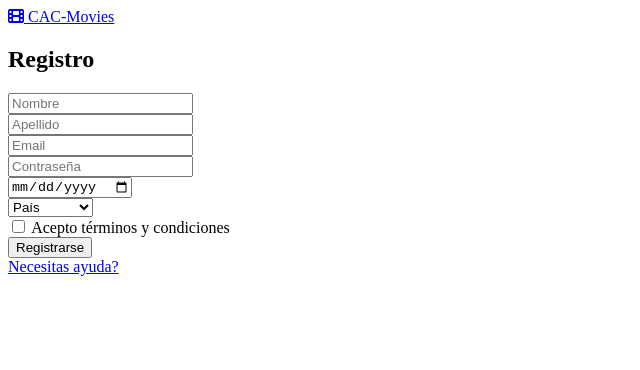
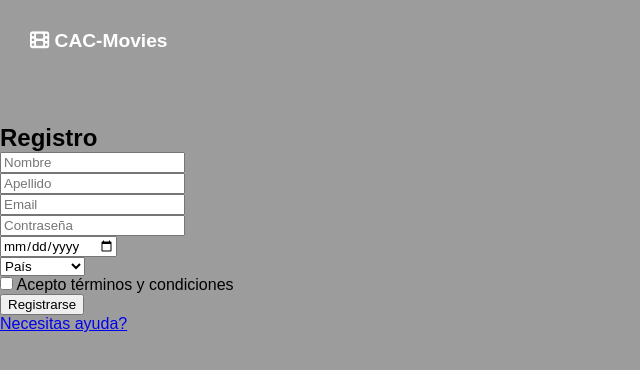
Before and after one commit to Malvisol/tpFinalIntegrador, a plain HTML site: page registrarse.html in a window 1280 px wide. Shown: the whole page, without its empty margins (0-640 px from the left). Drawn offline with nearby package versions, Linux system fonts and the light colour scheme.

Commit message:
Add files via upload

```diff
--- a/registrarse.html
+++ b/registrarse.html
@@ -4,11 +4,15 @@
     <meta charset="UTF-8">
     <meta name="viewport" content="width=device-width, initial-scale=1.0">
     <title>Registro | CAC-MOVIES</title>
-    <link rel="stylesheet" href="https://unpkg.com/aos@next/dist/aos.css">
-    <link rel="stylesheet" href="../css/estilos.css">
-    <script src="https://kit.fontawesome.com/f7fb471b65.js" crossorigin="anonymous"></script>
-    <link href="fonts" rel="stylesheet">
+    <link rel="stylesheet" href="styles.css">
+    <link rel="preconnect" href="https://fonts.googleapis.com">
+    <link rel="preconnect" href="https://fonts.gstatic.com" crossorigin>
+    <link href="https://fonts.googleapis.com/css2?family=Nunito+Sans:ital,opsz,wght@0,6..12,200..1000;1,6..12,200..1000&display=swap" rel="stylesheet">
 
+		<script
+			src="https://kit.fontawesome.com/79d92ce098.js"
+			crossorigin="anonymous"
+		></script>
 </head>
 <body class="bodyRegistrarse">
     <header class="headerRegistrarse">
@@ -17,7 +21,7 @@
             <span>CAC-Movies</span>
         </a>
     </header>
-    <main id="main" class="main">
+
         <section data-aos="zoom-in" data-aos-duration="1000" class="seccionRegistrarse">
             <form action="" method="get">
                 <h2 class="tituloRegistrarse">Registro</h2>
@@ -63,18 +67,14 @@
                     <div class="error-text"></div>
                 </div>
                 <div>
-                    <input class="boton" type="submit" value="Registrarse">
+                    <input class="botonIS" type="submit" value="Registrarse">
                 </div>
                 <div>
                     <a class="ayuda" href="#">Necesitas ayuda?</a>
                 </div>
             </form>
         </section>
-    </main>
-    <script src="https://unpkg.com/aos@next/dist/aos.js"></script>
-    <script>
-        AOS.init();
-    </script>
-   <script src="../js/valida_registrarse.js"></script>
+
+   <script src="../javaScript/valida_registrarse.js"></script>
 </body>
 </html>
```
